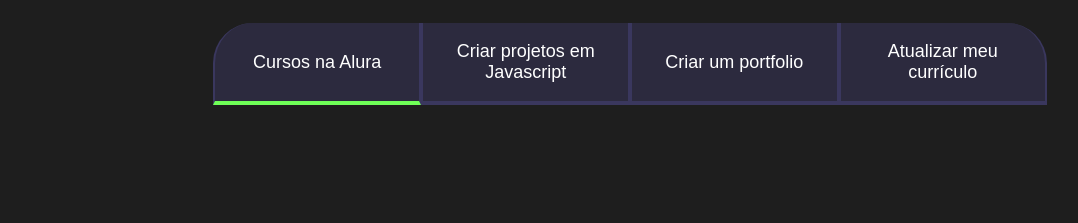
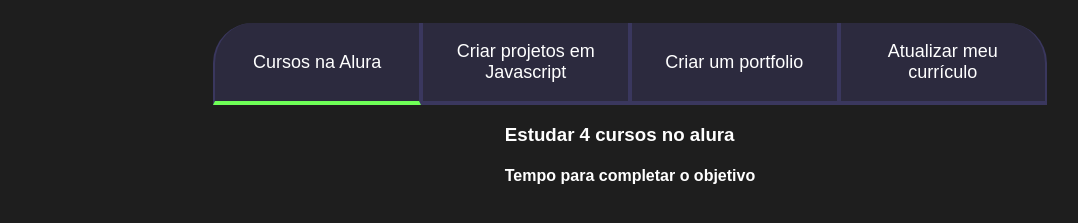
Before and after one commit to Mariaclaraavila/maria-, a plain HTML site: page index.html in a window 1280 px wide. Shown: the part 75-298 px from the top of the page, without its empty margins (10-1088 px from the left). Drawn offline with Linux system fonts and the light colour scheme.

Commit message:
Update index.html

```diff
--- a/index.html
+++ b/index.html
@@ -17,6 +17,11 @@
             <button class="botao">Criar um portfolio</button>
             <button class="botao">Atualizar meu currículo</button>
         </div>
+        <div class="abas-textos"></div>
+         <div class="aba-conteudo">
+             <h3 class="aba-conteudo-titulo-principal">Estudar 4 cursos no alura</h3>
+             <h4 class="aba-conteudo-titulo-secundario">Tempo para completar o objetivo</h4>
+         </div>
     </section>
     <script src="main.js"><script>
 </body>
```
